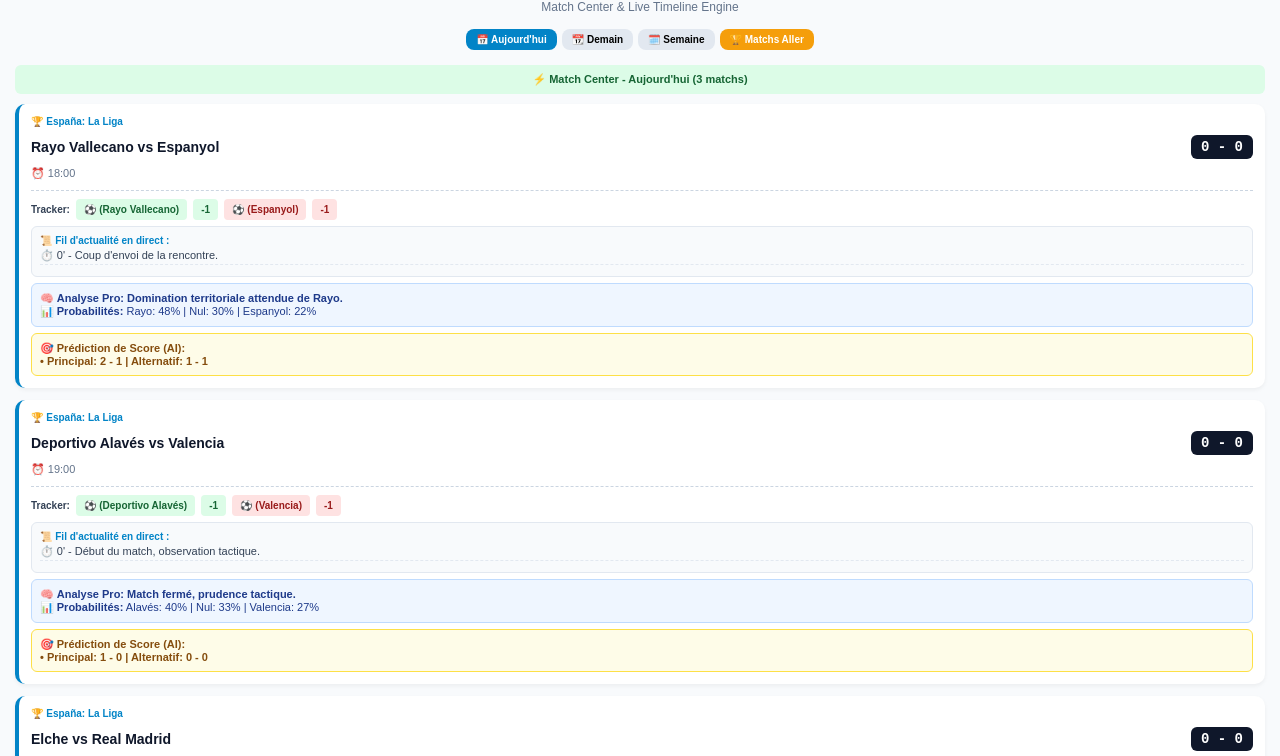
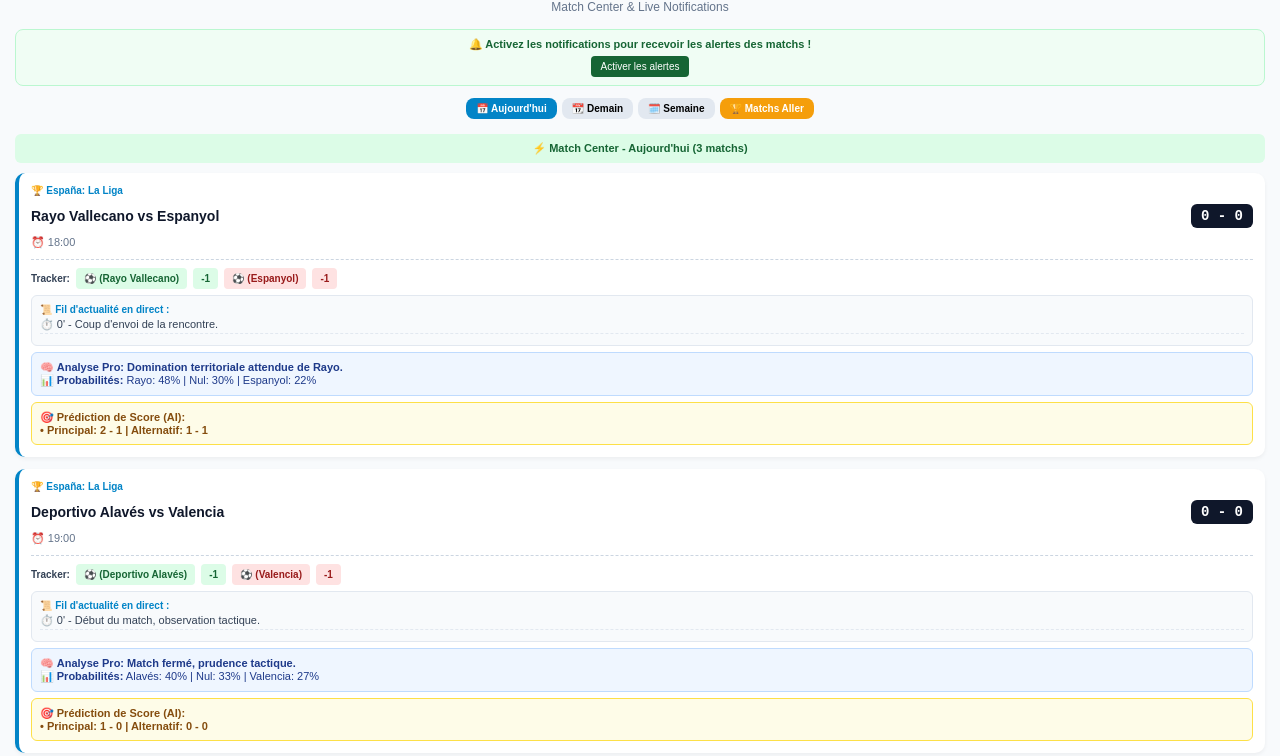
Before and after one commit to khaledcc14/kella-analytics, a website: page index.html in a window 1280 px wide. Shown: the part 64-820 px from the top of the page. Drawn offline with Linux system fonts and the light colour scheme.

Commit message:
Update index.html

```diff
--- a/index.html
+++ b/index.html
@@ -3,7 +3,7 @@
 <head>
     <meta charset="UTF-8">
     <meta name="viewport" content="width=device-width, initial-scale=1.0">
-    <title>KELLA Analytics Pro - Match Center & Live Tracker</title>
+    <title>KELLA Analytics Pro - Smart Notifications Engine</title>
     <style>
         body {
             font-family: Arial, sans-serif;
@@ -40,6 +40,17 @@
         .date-btn.active {
             background: #0284c7;
             color: white;
+        }
+        .notif-bar {
+            background: #f0fdf4;
+            border: 1px solid #bbf7d0;
+            padding: 8px;
+            border-radius: 8px;
+            font-size: 11px;
+            color: #166534;
+            text-align: center;
+            margin-bottom: 12px;
+            font-weight: bold;
         }
         .match-card {
             background: white;
@@ -132,8 +143,14 @@
 
     <header>
         <h1>KELLA Analytics Pro ⚽</h1>
-        <p style="font-size: 12px; color: #64748b;">Match Center & Live Timeline Engine</p>
+        <p style="font-size: 12px; color: #64748b;">Match Center & Live Notifications</p>
     </header>
+
+    <!-- شريط تفعيل الإشعارات -->
+    <div class="notif-bar" id="notifBar">
+        🔔 Activez les notifications pour recevoir les alertes des matchs !
+        <br><button onclick="requestNotificationPermission()" style="margin-top:5px; padding:5px 10px; background:#166534; color:white; border:none; border-radius:4px; font-size:10px; cursor:pointer;">Activer les alertes</button>
+    </div>
 
     <!-- أزرار التبديل للمواعيد والأدوار -->
     <div class="date-selector">
@@ -168,6 +185,23 @@
 
         let activeTab = 'today';
 
+        function requestNotificationPermission() {
+            if (!("Notification" in window)) {
+                alert("Ce navigateur ne supporte pas les notifications desktop/mobile.");
+                return;
+            }
+            Notification.requestPermission().then(permission => {
+                if (permission === "granted") {
+                    document.getElementById('notifBar').style.background = "#dcfce7";
+                    document.getElementById('notifBar').style.color = "#166534";
+                    document.getElementById('notifBar').innerHTML = "✅ Notifications activées avec succès ! Vous recevrez les alertes en direct.";
+                    new Notification("KELLA Analytics Pro", { body: "Système d'alertes en direct activé avec succès !" });
+                } else {
+                    alert("Permission refusée pour les notifications.");
+                }
+            });
+        }
+
         function switchDay(dayType, btnElement) {
             document.querySelectorAll('.date-btn').forEach(btn => btn.classList.remove('active'));
             btnElement.classList.add('active');
@@ -180,22 +214,33 @@
             const match = matches.find(m => m.id === id);
             if(match) {
                 const randomMinute = Math.floor(Math.random() * 85) + 5;
+                let notifText = "";
                 if(type === 'home+') {
                     match.homeGoals++;
+                    notifText = `⚽ But pour ${match.home} (${match.homeGoals}-${match.awayGoals})!`;
                     match.timeline.unshift(`⚽ <strong>But pour ${match.home} !</strong> (${randomMinute}')`);
                 }
                 if(type === 'home-' && match.homeGoals > 0) {
                     match.homeGoals--;
+                    notifText = `❌ Annulation d'un but pour ${match.home}`;
                     match.timeline.unshift(`❌ Annulation d'un but pour ${match.home}`);
                 }
                 if(type === 'away+') {
                     match.awayGoals++;
+                    notifText = `⚽ But pour ${match.away} (${match.homeGoals}-${match.awayGoals})!`;
                     match.timeline.unshift(`⚽ <strong>But pour ${match.away} !</strong> (${randomMinute}')`);
                 }
                 if(type === 'away-' && match.awayGoals > 0) {
                     match.awayGoals--;
+                    notifText = `❌ Annulation d'un but pour ${match.away}`;
                     match.timeline.unshift(`❌ Annulation d'un but pour ${match.away}`);
                 }
+
+                // إرسال تنبيه فوري للمتصفح إذا تم السماح بذلك
+                if (Notification.permission === "granted") {
+                    new Notification(`🚨 ${match.home} vs ${match.away}`, { body: notifText });
+                }
+
                 renderView();
             }
         }
@@ -222,7 +267,6 @@
                         </div>
                         <div style="font-size: 11px; color: #64748b; margin-bottom: 6px;">⏰ ${m.time}</div>
 
-                        <!-- لوحة التحكم الحي والتسجيل الفوري -->
                         <div class="live-control-panel">
                             <span style="font-size: 10px; font-weight: bold; color: #334155;">Tracker:</span>
                             <button class="control-btn btn-goal-home" onclick="triggerAction(${m.id}, 'home+')">⚽ (${m.home})</button>
@@ -231,7 +275,6 @@
                             <button class="control-btn btn-goal-away" onclick="triggerAction(${m.id}, 'away-')">-1</button>
                         </div>
 
-                        <!-- الشريط الزمني الحي للأحداث -->
                         <div class="timeline-box">
                             <div style="font-weight: bold; font-size: 10px; color: #0284c7; margin-bottom: 3px;">📜 Fil d'actualité en direct :</div>
                             ${timelineHtml}
@@ -253,6 +296,11 @@
 
         window.onload = function() {
             renderView();
+            if (Notification.permission === "granted") {
+                document.getElementById('notifBar').style.background = "#dcfce7";
+                document.getElementById('notifBar').style.color = "#166534";
+                document.getElementById('notifBar').innerHTML = "✅ Les alertes et notifications en direct sont activées.";
+            }
         };
     </script>
 </body>
```
